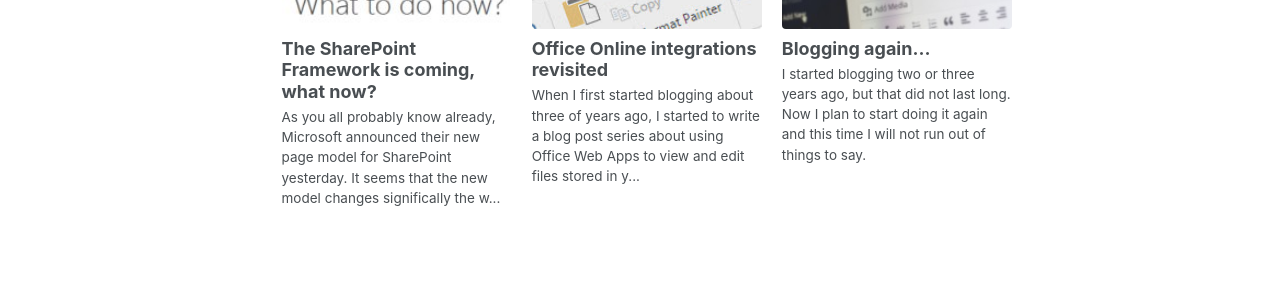
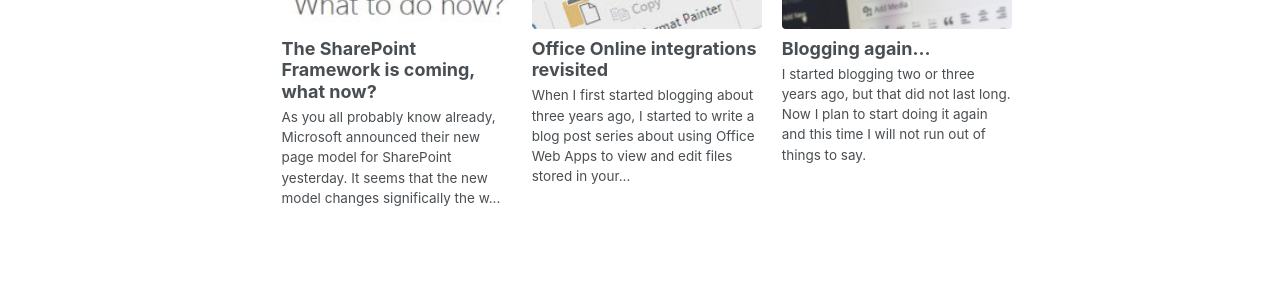
Before and after one commit to artokai/artokai.github.io, a Jekyll site: the page built from _posts/2016-04-28-TestingWithChuck.md, in a window 1280 px wide and 900 px high, scrolled down 1477 px. Shown: the part 475-775 px from the top of the window. Built offline with Jekyll 4.4.1, drawn with Linux system fonts in a browser that asks for light colours.

Commit message:
Minor spelling fixes

```diff
--- a/_posts/2016-04-26-OfficeOnlineIntegrationsRevisited.md
+++ b/_posts/2016-04-26-OfficeOnlineIntegrationsRevisited.md
@@ -7,7 +7,7 @@
 - Office Online
 ---
 
-When I first started blogging about three of years ago, I started to write
+When I first started blogging about three years ago, I started to write
 a blog post series about using Office Web Apps to view and edit
 files stored in your custom applications. However back then it was way too tedious
 to allow your users to edit MS Word documents, so I silently cursed Microsoft
```
Also changed, not shown: _posts/2016-04-28-TestingWithChuck.md (+1 -1 lines).
